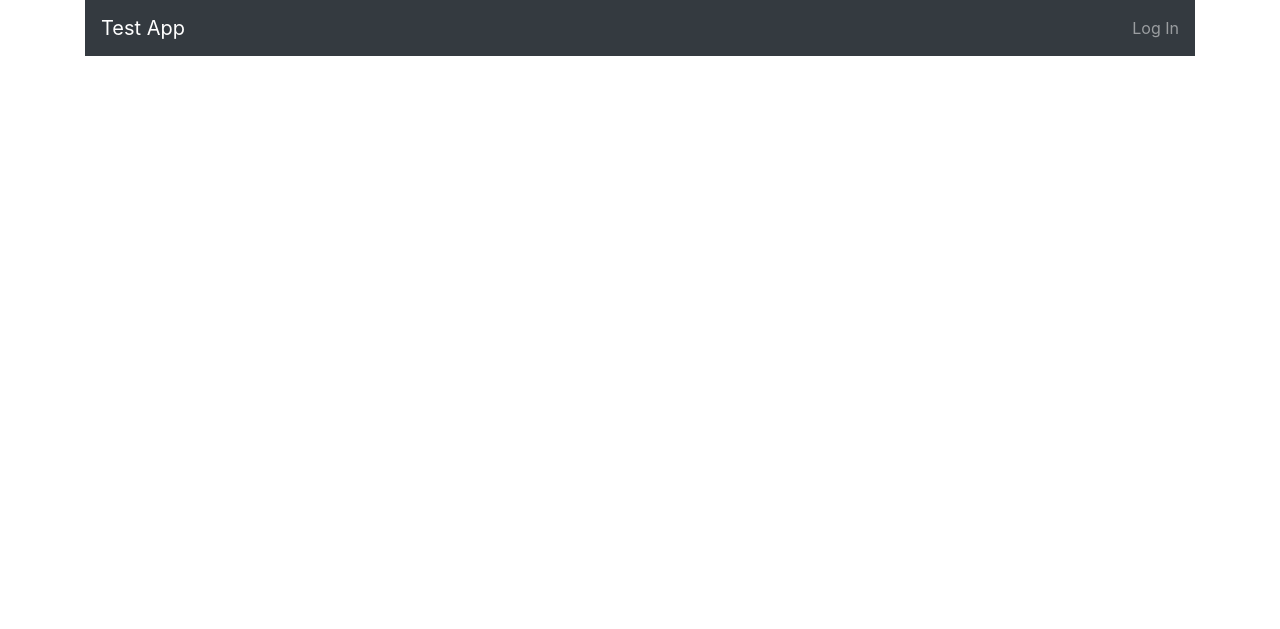
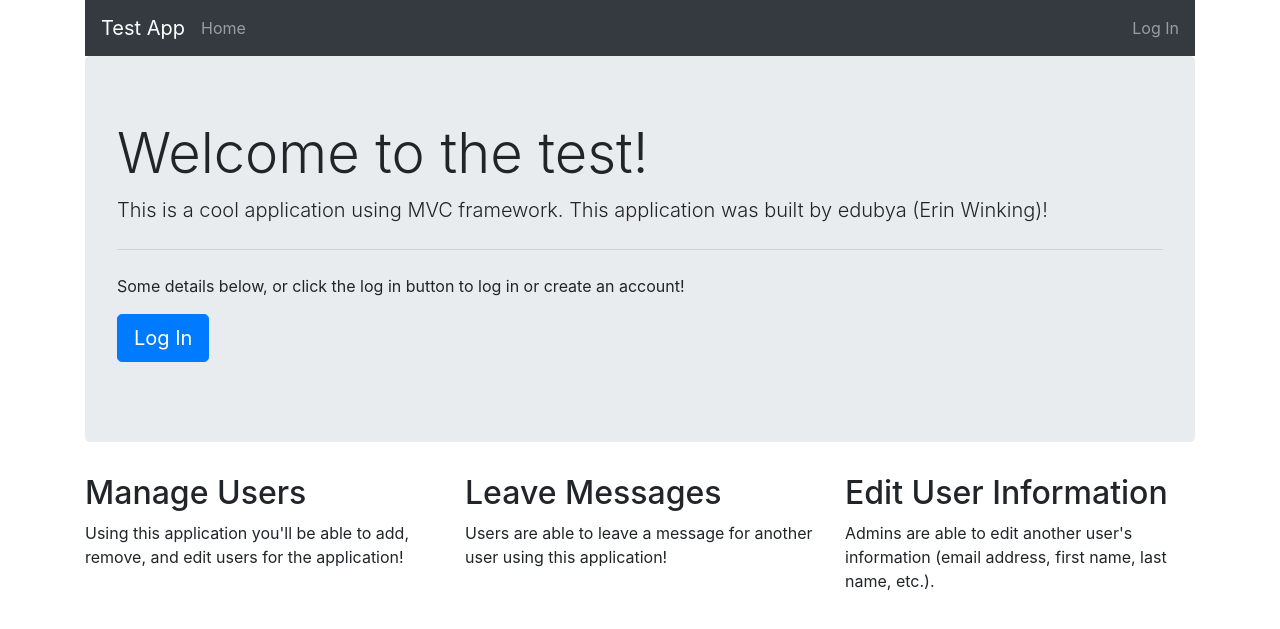
Before and after one commit to ewink1977/User_Dashboard_Assignment, a Django app: page / in a window 1280 px wide. Shown: the top 629 px of the page. Run offline with Django 3.2, Linux system fonts and the light colour scheme; some libraries are stand-ins or nearby versions.

Commit message:
Added home page.

```diff
--- a/DashboardApp/templates/html/home.html
+++ b/DashboardApp/templates/html/home.html
@@ -1,18 +1,34 @@
 {% extends 'html/base.html' %}
 {% block content %}
-<nav class="navbar navbar-dark bg-dark justify-content-between">
+<nav class="navbar navbar-dark bg-dark">
     <a class="navbar-brand" href="#">Test App</a>
-    <div class="collapse navbar-collapse" id="navbarText">
-        <ul class="navbar-nav mr-auto">
-            <li class="nav-item active">
-                <a class="nav-link" href="#">Home <span class="sr-only">(current)</span></a>
-            </li>
-        </ul>
+    <div class="navbar-nav mr-auto">
+        <a class="nav-link" href="#">Home</a>
     </div>
     <a href="#" class="navbar-text">Log In</a>
 </nav>
-
-
-
-
+{% include 'html/messages.html' %}
+<div class="jumbotron">
+    <h1 class="display-4">Welcome to the test!</h1>
+    <p class="lead">This is a cool application using MVC framework. This application was built by edubya (Erin Winking)!</p>
+    <hr class="my-4">
+    <p>Some details below, or click the log in button to log in or create an account!</p>
+    <p class="lead">
+        <a class="btn btn-primary btn-lg" href="#" role="button">Log In</a>
+    </p>
+</div>
+<div class="row">
+    <div class="col-4">
+        <h2>Manage Users</h2>
+        <p>Using this application you'll be able to add, remove, and edit users for the application!</p>
+    </div>
+    <div class="col-4">
+        <h2>Leave Messages</h2>
+        <p>Users are able to leave a message for another user using this application!</p>
+    </div>
+    <div class="col-4">
+        <h2>Edit User Information</h2>
+        <p>Admins are able to edit another user's information (email address, first name, last name, etc.).</p>
+    </div>
+</div>
 {% endblock content %}
--- /dev/null
+++ b/DashboardApp/templates/html/messages.html
@@ -0,0 +1,13 @@
+{% if messages %}
+<div class="container p-5">
+    <div class="row mb-2 p-2">
+        <div class="col">
+            {% for message in messages %}
+            <div class="alert alert-{{ message.tags }}" role="alert">
+                {{ message }}
+            </div>
+            {% endfor %}
+        </div>
+    </div>
+</div>
+{% endif %}
```
